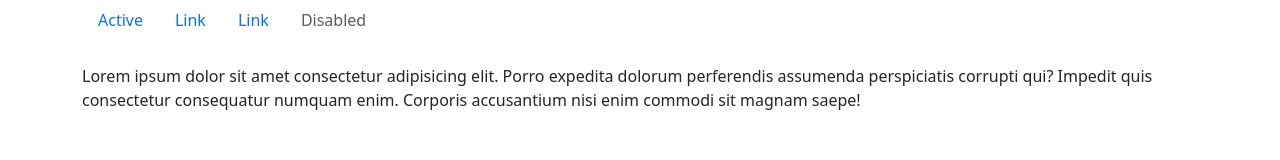
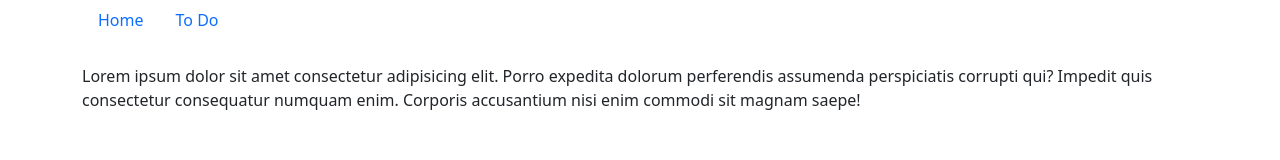
Before and after one commit to desuzaaa/workbook7, a plain HTML site: page Exercise 1/index.html in a window 1280 px wide. Drawn offline with nearby package versions, Linux system fonts and the light colour scheme.

Commit message:
organized nav

```diff
--- a/Exercise 1/index.html
+++ b/Exercise 1/index.html
@@ -15,16 +15,10 @@
     <header class="container">
       <ul class="nav">
         <li class="nav-item">
-          <a class="nav-link active" aria-current="page" href="#">Active</a>
+          <a class="nav-link active" aria-current="page" href="index.html">Home</a>
         </li>
         <li class="nav-item">
-          <a class="nav-link" href="#">Link</a>
-        </li>
-        <li class="nav-item">
-          <a class="nav-link" href="#">Link</a>
-        </li>
-        <li class="nav-item">
-          <a class="nav-link disabled" aria-disabled="true">Disabled</a>
+          <a class="nav-link" href="todo.html">To Do</a>
         </li>
       </ul>
     </header>
```
